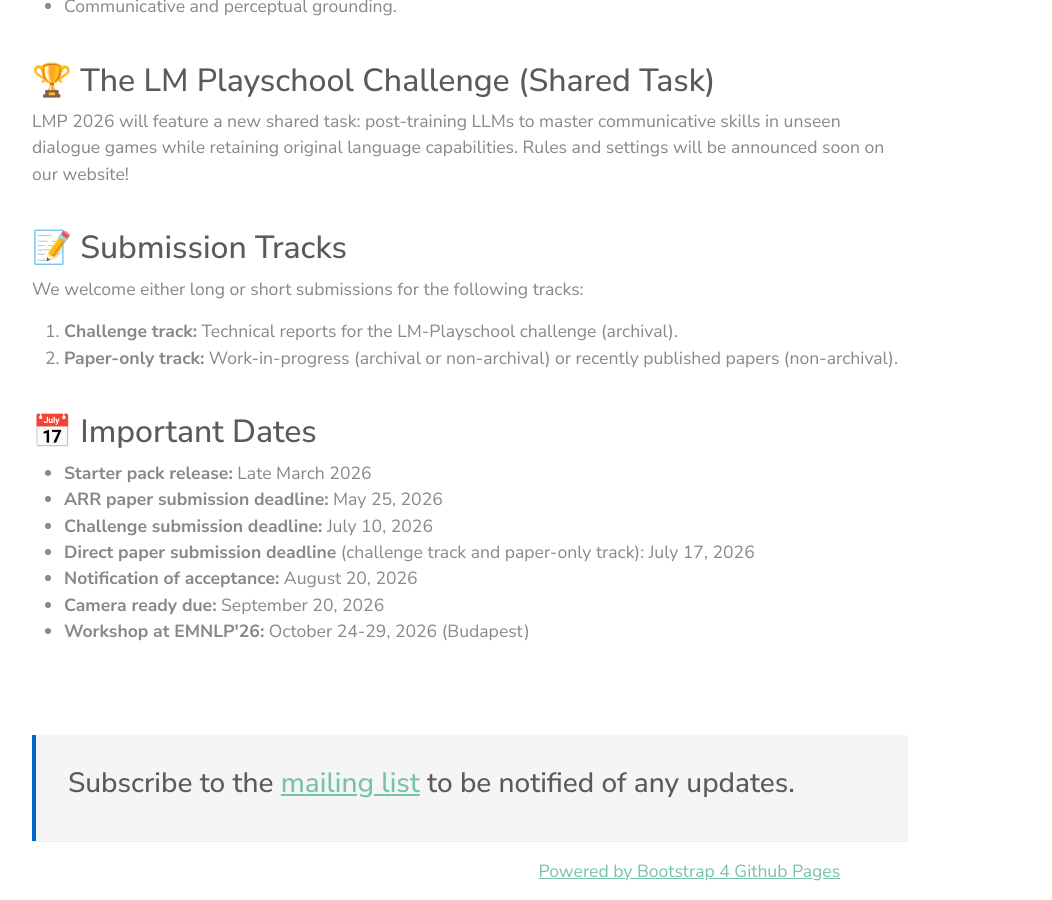
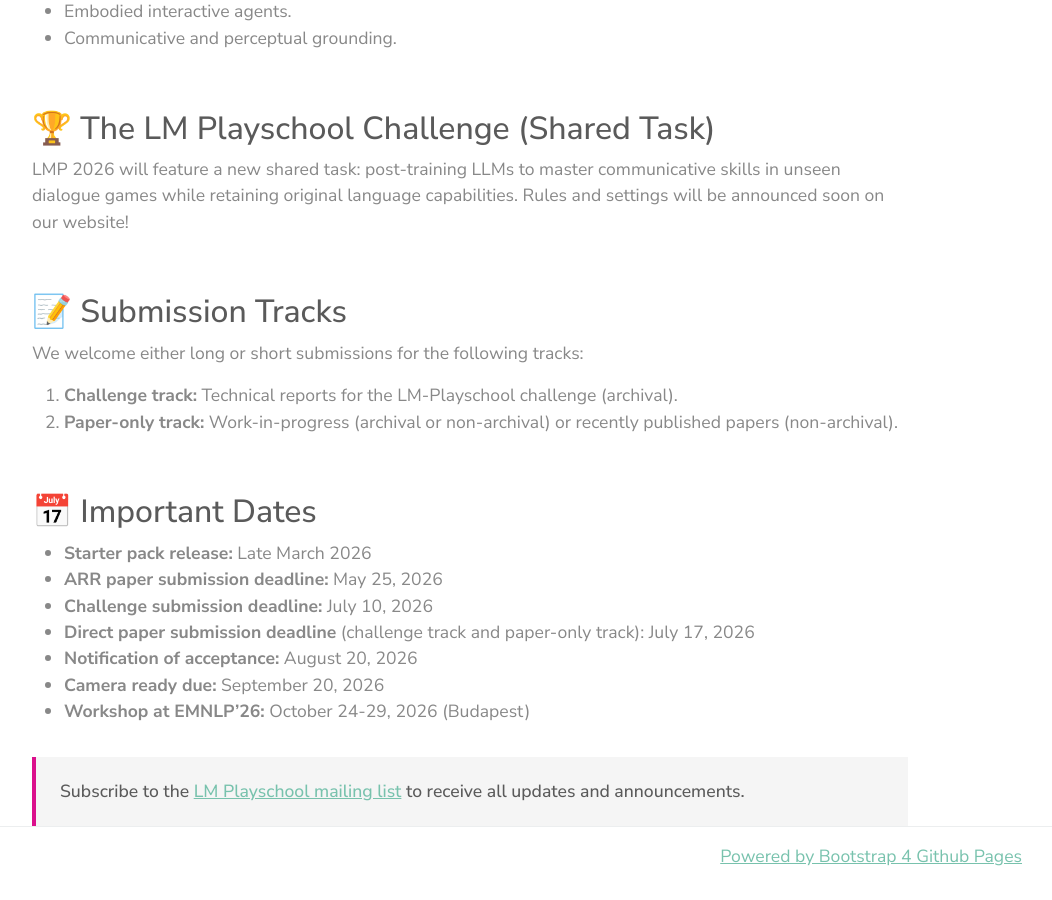
Before and after one commit to lm-playschool/lm-playschool.github.io, a Jekyll site: the page built from cfp.md, in a window 1280 px wide and 900 px high, scrolled down 924 px. Shown: the whole window, without its empty margins (170-1222 px from the left). Built offline with Jekyll 4.4.1, drawn with Linux system fonts in a browser that asks for light colours; some of the changed lines change nothing that is shown.

Commit message:
move cfp content to markdown

```diff
--- a/_layouts/cfp.html
+++ b/_layouts/cfp.html
@@ -10,60 +10,11 @@
 
   <div class="container page-content">
     <section>
-      <p class="lead">
-        The LM Playschool Workshop (LMP) 2026 invites submissions exploring the frontier of language agents that learn, adapt, and improve through situated interaction. We focus on conversational, collaborative, goal-oriented, and multi-turn environments—moving beyond static training and evaluation datasets to explore whether interactive learning can yield more data-efficient, robust, and adaptable language agents.
-      </p>
-      <br>
+      {{ content }}
 
-      <h2>💡 Workshop Vision</h2>
-      <p>LMP 2026 aims to bridge the gap between three ongoing research trends:</p>
-      <ol>
-        <li>Game-based Benchmarking (functional linguistic competence).</li>
-        <li>Machine Language Acquisition (social interaction vs. massive text observation).</li>
-        <li>Interactive Learning Signals (communicative success vs. token-level rewards).</li>
-      </ol>
-      <br>
-
-      <h2>🎯 Topics of Interest</h2>
-      <p>We welcome original research and work-in-progress on:</p>
-      <ul>
-        <li>Architectures and training regimes for interactive agents.</li>
-        <li>Intrinsic rewards and learning signals (RL from game-state success).</li>
-        <li>Benchmarking via dialogue games.</li>
-        <li>Data efficiency and social interaction.</li>
-        <li>Social cognition and Theory of Mind in interactive systems.</li>
-        <li>Human-agent collaboration and coordination.</li>
-        <li>Embodied interactive agents.</li>
-        <li>Communicative and perceptual grounding.</li>
-      </ul>
-      <br>
-
-      <h2>🏆 The LM Playschool Challenge (Shared Task)</h2>
-      <p>
-        LMP 2026 will feature a new shared task: post-training LLMs to master communicative skills in unseen dialogue games while retaining original language capabilities. Rules and settings will be announced soon on our website!
-      </p>
-      <br>
-
-      <h2>📝 Submission Tracks</h2>
-      <p>We welcome either long or short submissions for the following tracks:</p>
-      <ol>
-        <li><strong>Challenge track:</strong> Technical reports for the LM-Playschool challenge (archival).</li>
-        <li><strong>Paper-only track:</strong> Work-in-progress (archival or non-archival) or recently published papers (non-archival).</li>
-      </ol>
-      <br>
-
-      <h2>📅 Important Dates</h2>
-      <ul>
-        <li><strong>Starter pack release:</strong> Late March 2026</li>
-        <li><strong>ARR paper submission deadline:</strong> May 25, 2026</li>
-        <li><strong>Challenge submission deadline:</strong> July 10, 2026</li>
-        <li><strong>Direct paper submission deadline</strong> (challenge track and paper-only track): July 17, 2026</li>
-        <li><strong>Notification of acceptance:</strong> August 20, 2026</li>
-        <li><strong>Camera ready due:</strong> September 20, 2026</li>
-        <li><strong>Workshop at EMNLP'26:</strong> October 24-29, 2026 (Budapest)</li>
-      </ul>
-      <br>
-
-      <div class="cta-section" style="margin-top: 3rem; padding: 2rem; background-color: #f5f5f5; border-left: 4px solid #0066cc;">
-        <h3>Subscribe to the <a href="https://www.listserv.dfn.de/sympa/subscribe/llm-playschool-challenge">mailing list</a> to be notified of any updates.</h3>
+      <div class="cta-mailing-list">
+        <h4>Subscribe to the <a href="https://www.listserv.dfn.de/sympa/subscribe/llm-playschool-challenge">LM Playschool mailing list</a> to receive all updates and announcements.</h4>
       </div>
+    </section>
+  </div>
+</article>
--- a/cfp.md
+++ b/cfp.md
@@ -1,3 +1,59 @@
 ---
 layout: cfp
 ---
+
+<p class="lead">
+The LM Playschool Workshop (LMP) 2026 invites submissions exploring the frontier of language agents that learn, adapt, and improve through situated interaction. We focus on conversational, collaborative, goal-oriented, and multi-turn environments—moving beyond static training and evaluation datasets to explore whether interactive learning can yield more data-efficient, robust, and adaptable language agents.
+</p>
+
+<br>
+
+## 💡 Workshop Vision
+
+LMP 2026 aims to bridge the gap between three ongoing research trends:
+
+1. Game-based Benchmarking (functional linguistic competence).
+2. Machine Language Acquisition (social interaction vs. massive text observation).
+3. Interactive Learning Signals (communicative success vs. token-level rewards).
+
+<br>
+
+## 🎯 Topics of Interest
+
+We welcome original research and work-in-progress on:
+
+- Architectures and training regimes for interactive agents.
+- Intrinsic rewards and learning signals (RL from game-state success).
+- Benchmarking via dialogue games.
+- Data efficiency and social interaction.
+- Social cognition and Theory of Mind in interactive systems.
+- Human-agent collaboration and coordination.
+- Embodied interactive agents.
+- Communicative and perceptual grounding.
+
+<br>
+
+## 🏆 The LM Playschool Challenge (Shared Task)
+
+LMP 2026 will feature a new shared task: post-training LLMs to master communicative skills in unseen dialogue games while retaining original language capabilities. Rules and settings will be announced soon on our website!
+
+<br>
+
+## 📝 Submission Tracks
+
+We welcome either long or short submissions for the following tracks:
+
+1. **Challenge track:** Technical reports for the LM-Playschool challenge (archival).
+2. **Paper-only track:** Work-in-progress (archival or non-archival) or recently published papers (non-archival).
+
+<br>
+
+## 📅 Important Dates
+
+- **Starter pack release:** Late March 2026
+- **ARR paper submission deadline:** May 25, 2026
+- **Challenge submission deadline:** July 10, 2026
+- **Direct paper submission deadline** (challenge track and paper-only track): July 17, 2026
+- **Notification of acceptance:** August 20, 2026
+- **Camera ready due:** September 20, 2026
+- **Workshop at EMNLP'26:** October 24-29, 2026 (Budapest)
```
